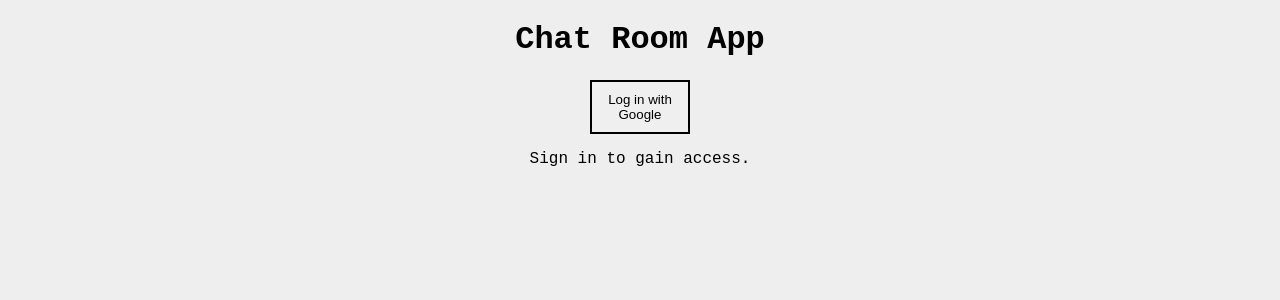
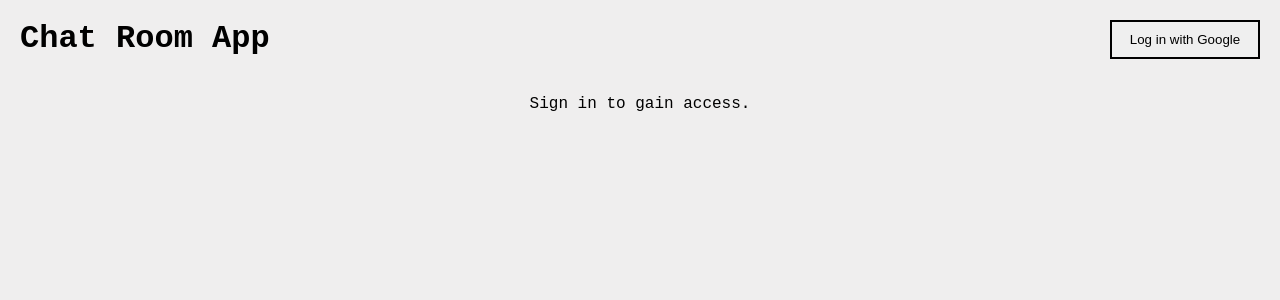
Before and after one commit to danielbutterfield/firebase-chat-app, a React (Create React App) app in the folder app/: page / in a window 1280 px wide. Shown: the top 300 px of the page. Built offline with nearby package versions, Linux system fonts and the light colour scheme; no server answers.

Commit message:
Add heading css and adjust button width

```diff
--- a/app/src/style/main.scss
+++ b/app/src/style/main.scss
@@ -22,11 +22,21 @@ img.profile {
   width: 40px;
 }
 
+header {
+  padding: 20px;
+  display: flex;
+  justify-content: space-between;
+}
+
+h1 {
+  margin: 0;
+}
+
 button {
   border: 2px solid black;
   cursor: pointer;
   padding: 10px;
-  width: 100px;
+  width: 150px;
 
   &:hover {
     background-color: darken($off-white, 5%);
```
